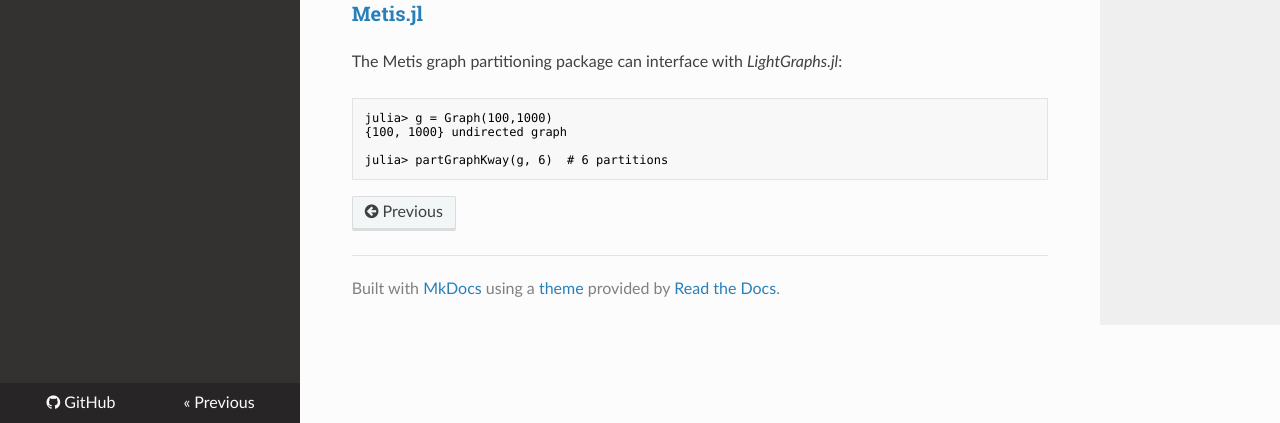
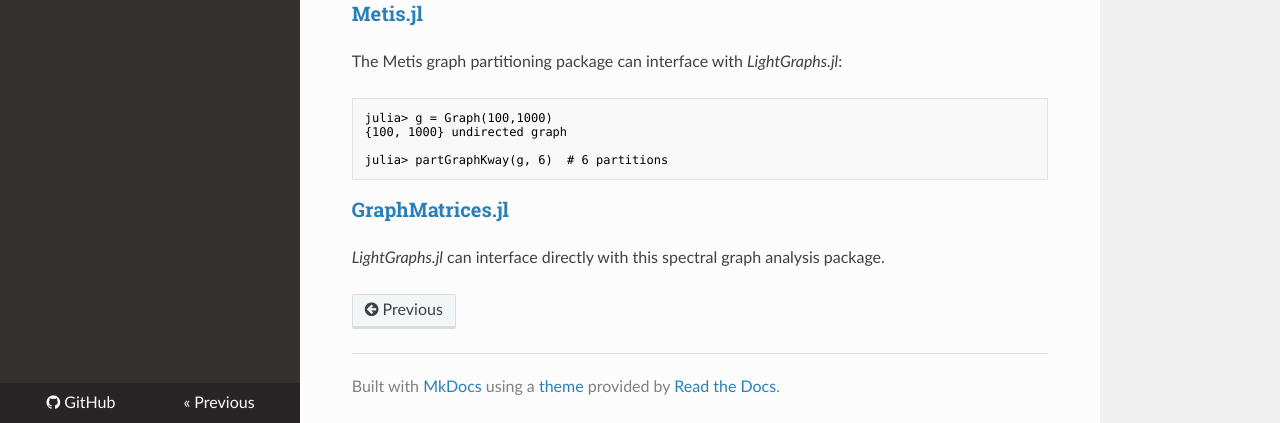
Before and after one commit to sbromberger/LightGraphs.jl, an MkDocs documentation site: the page built from doc/integration.md, in a window 1280 px wide and 900 px high, scrolled down 889 px, cut to the strip 477-900 px from the top of the window. Built offline with MkDocs 1.6.1, drawn with Linux system fonts in a browser that asks for light colours; nearby versions of some CDN libraries; old or Windows-style settings are respelled for this version of MkDocs.

````diff
--- a/doc/integration.md
+++ b/doc/integration.md
@@ -41,3 +41,7 @@ julia> g = Graph(100,1000)
 
 julia> partGraphKway(g, 6)  # 6 partitions
 ```
+
+###[GraphMatrices.jl](https://github.com/jpfairbanks/GraphMatrices.jl)
+*LightGraphs.jl* can interface directly with this spectral graph analysis
+package.
````
Also changed, not shown: doc/index.md (+1 -1 lines).
